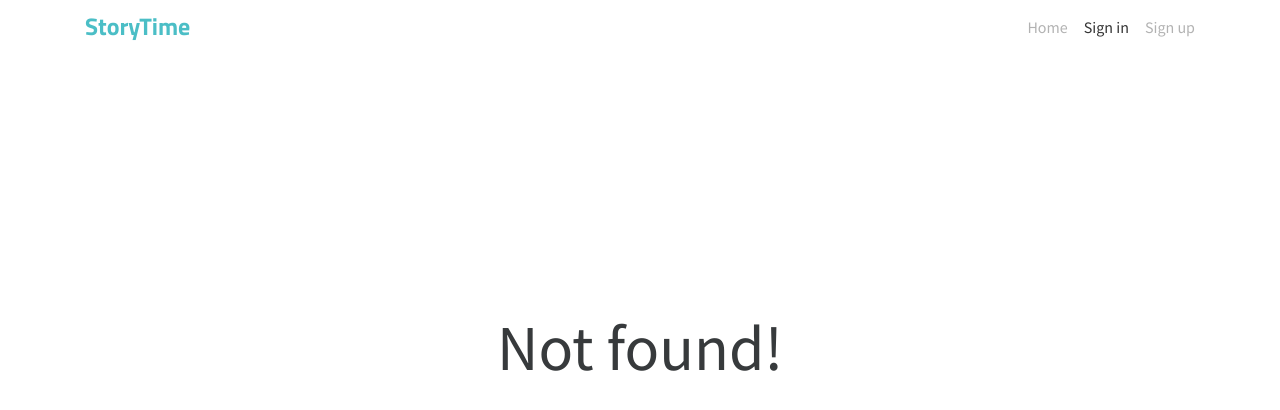
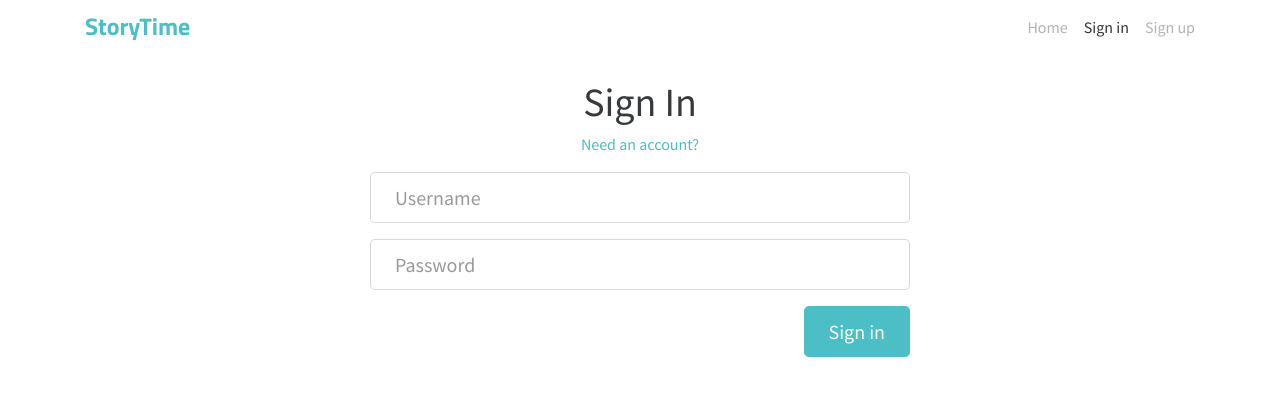
Before and after one commit to PaulDotSH/StoryTime, a SvelteKit app in the folder frontend/: page /login in a window 1280 px wide. Before the commit this address had no page. Shown: the top 410 px of the page. Built offline with nearby package versions, Linux system fonts and the light colour scheme; a web font is replaced by a local one.

Commit message:
Updated login

```diff
--- /dev/null
+++ b/frontend/src/routes/login/+page.server.js
@@ -0,0 +1,28 @@
+import { fail, redirect } from '@sveltejs/kit';
+import * as api from '$lib/api.js';
+
+/** @type {import('./$types').PageServerLoad} */
+export async function load({ locals }) {
+	if (locals.user) throw redirect(307, '/');
+}
+
+/** @type {import('./$types').Actions} */
+export const actions = {
+	default: async ({ cookies, request }) => {
+		const data = await request.formData();
+		//console.log(data);
+		const body = await api.post('login', {
+				username: data.get('username'),
+				password: data.get('password')
+		});
+
+		if (body.errors) {
+			return fail(401, body);
+		}
+
+		const value = btoa(JSON.stringify(body.user));
+		cookies.set('jwt', value, { path: '/' });
+
+		throw redirect(307, '/');
+	}
+};
--- /dev/null
+++ b/frontend/src/routes/login/+page.svelte
@@ -0,0 +1,48 @@
+<script>
+	import { enhance } from '$app/forms';
+	import ListErrors from '$lib/ListErrors.svelte';
+
+	/** @type {import('./$types').ActionData} */
+	export let form;
+</script>
+
+<svelte:head>
+	<title>Sign in • StoryTime</title>
+</svelte:head>
+
+<div class="auth-page">
+	<div class="container page">
+		<div class="row">
+			<div class="col-md-6 offset-md-3 col-xs-12">
+				<h1 class="text-xs-center">Sign In</h1>
+				<p class="text-xs-center">
+					<a href="/register">Need an account?</a>
+				</p>
+
+				<ListErrors errors={form?.errors} />
+
+				<form use:enhance method="POST">
+					<fieldset class="form-group">
+						<input
+							class="form-control form-control-lg"
+							name="username"
+							type="username"
+							required
+							placeholder="Username"
+						/>
+					</fieldset>
+					<fieldset class="form-group">
+						<input
+							class="form-control form-control-lg"
+							name="password"
+							type="password"
+							required
+							placeholder="Password"
+						/>
+					</fieldset>
+					<button class="btn btn-lg btn-primary pull-xs-right" type="submit">Sign in</button>
+				</form>
+			</div>
+		</div>
+	</div>
+</div>
```
